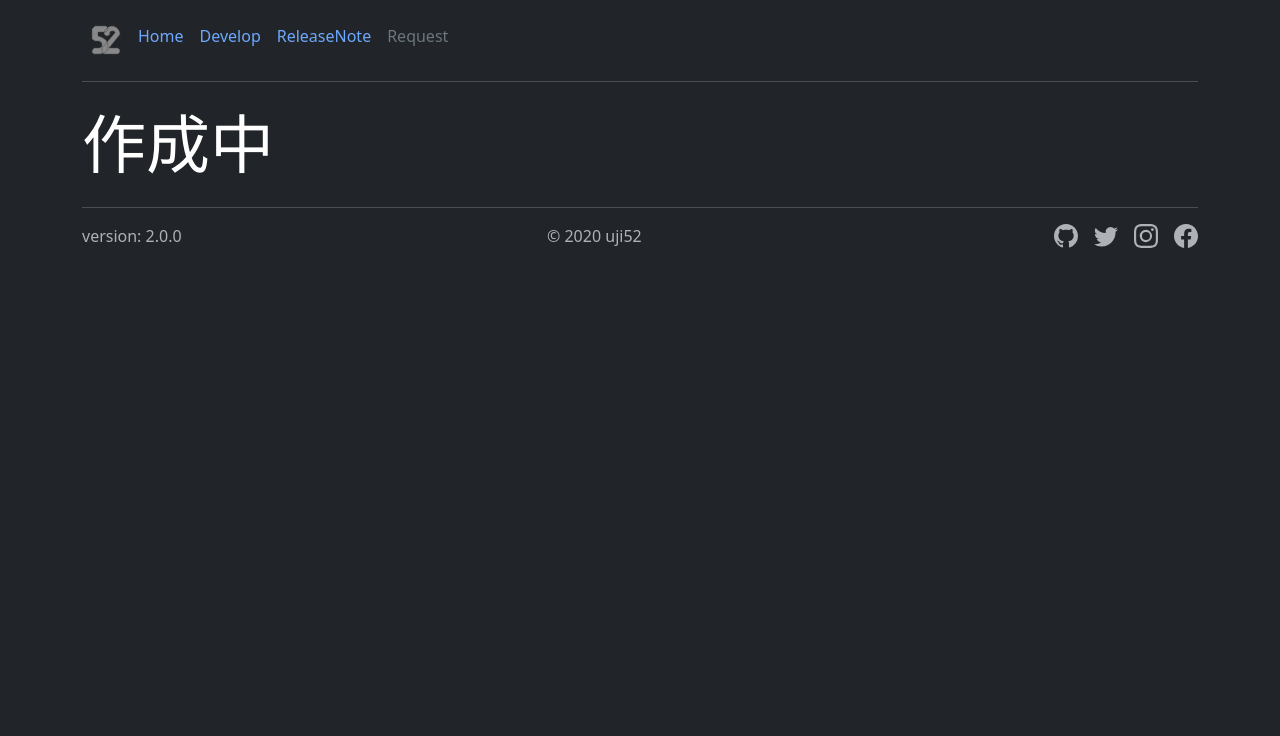
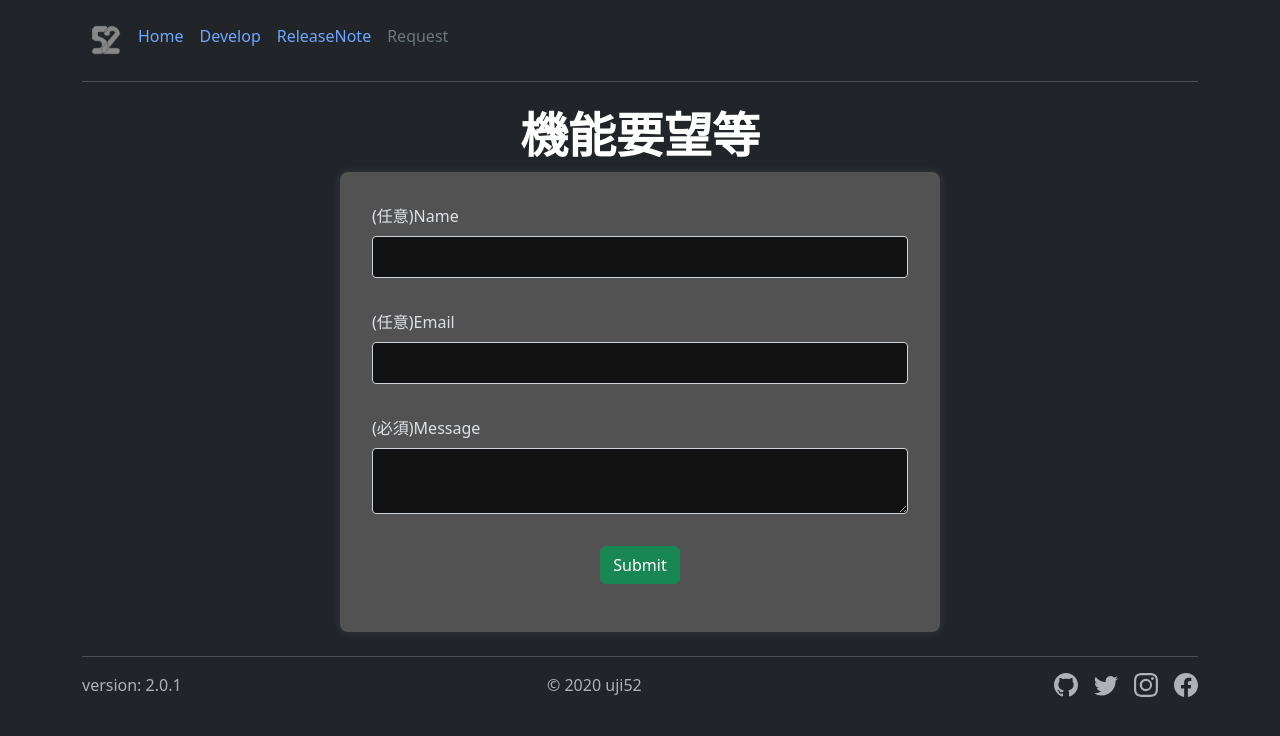
Before and after one commit to uji52/uji52.com, a Vue app: page /feedback in a window 1280 px wide. Shown: the top 736 px of the page. Built offline with nearby package versions, Linux system fonts and the light colour scheme.

Commit message:
Feedback機構の追加。（おそらくCFnの権限が無くてエラーになる）

```diff
--- a/package.json
+++ b/package.json
@@ -1,7 +1,7 @@
 {
   "name": "uji52.com",
   "description": "",
-  "version": "2.0.0",
+  "version": "2.0.1",
   "main": "src/index.js",
   "engines": {
     "node": "20.18.3",
@@ -10,6 +10,8 @@
   "scripts": {
     "serve": "vite",
     "build": "vite build",
+    "build-dev": "vite build --mode development",
+    "build-prd": "vite build --mode production",
     "preview": "vite preview",
     "lint": "eslint . --ext .vue,.js,.jsx,.cjs,.mjs",
     "format": "prettier --write src/",
--- a/src/components/Feedback.vue
+++ b/src/components/Feedback.vue
@@ -3,14 +3,114 @@
     <section name="head" class="section section-shaped section-lg my-0">
       <div class="shape shape-style-1 shape-default shape-skew"></div>
       <div class="container shifted">
-        <h1 class="display-3 text-white">作成中</h1>
+        <h1 class="display-5 fw-bold text-body-emphasis text-center">機能要望等</h1>
+      </div>
+    </section>
+    <section name="head" class="section section-shaped section-lg my-0">
+      <div class="shape shape-style-1 shape-default shape-skew"></div>
+      <div class="container shifted">
+        <form @submit.prevent="submitFeedback" class="feedback-form">
+          <div class="form-group">
+            <label for="name" class="col-md-6 mb-6">(任意)Name</label>
+            <input type="text" id="name" v-model="name" class="col-md-3 mb-3">
+          </div>
+          <div class="form-group">
+            <label for="email" class="col-md-6 mb-6">(任意)Email</label>
+            <input type="email" id="email" v-model="email" class="col-md-3 mb-3">
+          </div>
+          <div class="form-group">
+            <label for="message" class="col-md-6 mb-6">(必須)Message</label>
+            <textarea id="message" v-model="message" required class="col-md-3 mb-3"></textarea>
+          </div>
+          <div class="form-group">
+            <button type="submit" class="btn btn-success">Submit</button>
+          </div>
+        </form>
+        <div class="toast-container position-fixed bottom-0 end-0 p-3">
+          <div id="mailToast" class="toast" role="alert" aria-live="assertive" aria-atomic="true">
+            <div class="toast-header">
+              <strong id="mailToastSubject" class="me-auto">ご要望を送付しました。</strong>
+              <small>now</small>
+              <button type="button" class="btn-close" data-bs-dismiss="toast" aria-label="Close"></button>
+            </div>
+            <div id="mailToastMessage" class="toast-body">
+              <p>対応するかわからないですが</p>
+              <p>要望ありがとうございます。</p>
+            </div>
+          </div>
+        </div>
       </div>
     </section>
   </div>
 </template>
 
 <script setup>
-// nothing
+import { ref } from 'vue';
+import { Toast } from 'bootstrap';
+
+const name = ref('');
+const email = ref('');
+const message = ref('');
+
+const submitFeedback = async () => {
+  const response = await fetch('https://api.uji52.com/email', {
+    method: 'POST',
+    headers: {
+      'Content-Type': 'application/json',
+    },
+    body: JSON.stringify({ name: name.value, email: email.value, message: message.value }),
+  });
+
+  const mailToast = document.getElementById('mailToast');
+  const mailToastSubject = document.getElementById('mailToastSubject');
+  const mailToastMessage = document.getElementById('mailToastMessage');
+  const toastBootstrap = new Toast(mailToast);
+
+  if (response.ok) {
+    toastBootstrap.show();
+  } else {
+    mailToastSubject.textContent = "ご要望を送付に失敗しました。";
+    mailToastMessage.innerHTML = "<p>申し訳ないですが</p><p>一旦要望の送付は諦めてください。</p>";
+    toastBootstrap.show();
+  }
+};
 </script>
 
-<style scoped></style>
+<style scoped>
+.feedback-form {
+  display: flex;
+  flex-direction: column;
+  align-items: center;
+  max-width: 600px;
+  margin: 0 auto;
+  padding: 2rem;
+  background-color: #525252;
+  border-radius: 8px;
+  box-shadow: 0 0 10px rgba(255, 255, 255, 0.1);
+}
+
+.form-group {
+  display: flex;
+  flex-direction: column;
+  align-items: flex-start;
+  width: 100%;
+  margin-bottom: 1rem;
+}
+
+.form-group label {
+  margin-bottom: 0.5rem;
+}
+
+.form-group input,
+.form-group textarea {
+  width: 100%;
+  padding: 0.5rem;
+  border: 1px solid #ced4da;
+  border-radius: 4px;
+}
+
+.form-group button {
+  align-self: center;
+}
+
+</style>
--- a/src/components/Landing.vue
+++ b/src/components/Landing.vue
@@ -62,7 +62,7 @@
             <i class="bi bi-lightbulb"></i>
           </div>
           <div>
-            <h3 class="fs-2 text-body-emphasis">要望・提案(作成中)</h3>
+            <h3 class="fs-2 text-body-emphasis">要望・提案</h3>
             <p>
               新機能の提案やバグ報告など、
               サービス改善のためのフィードバックをお待ちしています。
--- a/src/data/releases.js
+++ b/src/data/releases.js
@@ -1,8 +1,15 @@
 export const releases = [
+  {
+    version: '2.0.1',
+    date: '2025/03/22',
+    isNew: true,
+    notes: [
+      'Feedbackの機構を追加'
+    ]
+  },
   {
     version: '2.0.0',
     date: '2025/03/01',
-    isNew: true,
     notes: [
       'デザイン変更',
       'GA削除',
```
Also changed, not shown: aws/templates/api-gateway-ses.yml (added, +93 -0 lines), 2 other files (tests, documents, lock files or other folders).
